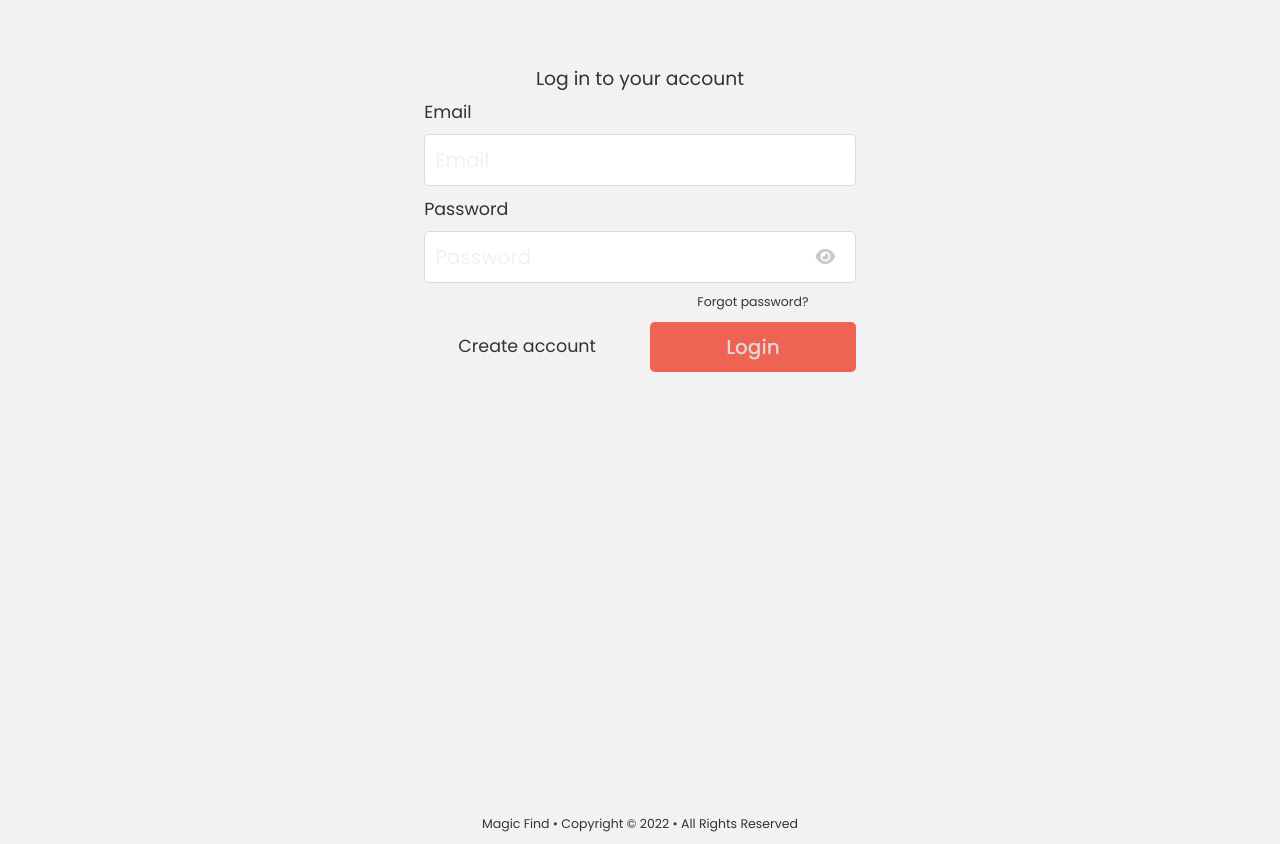
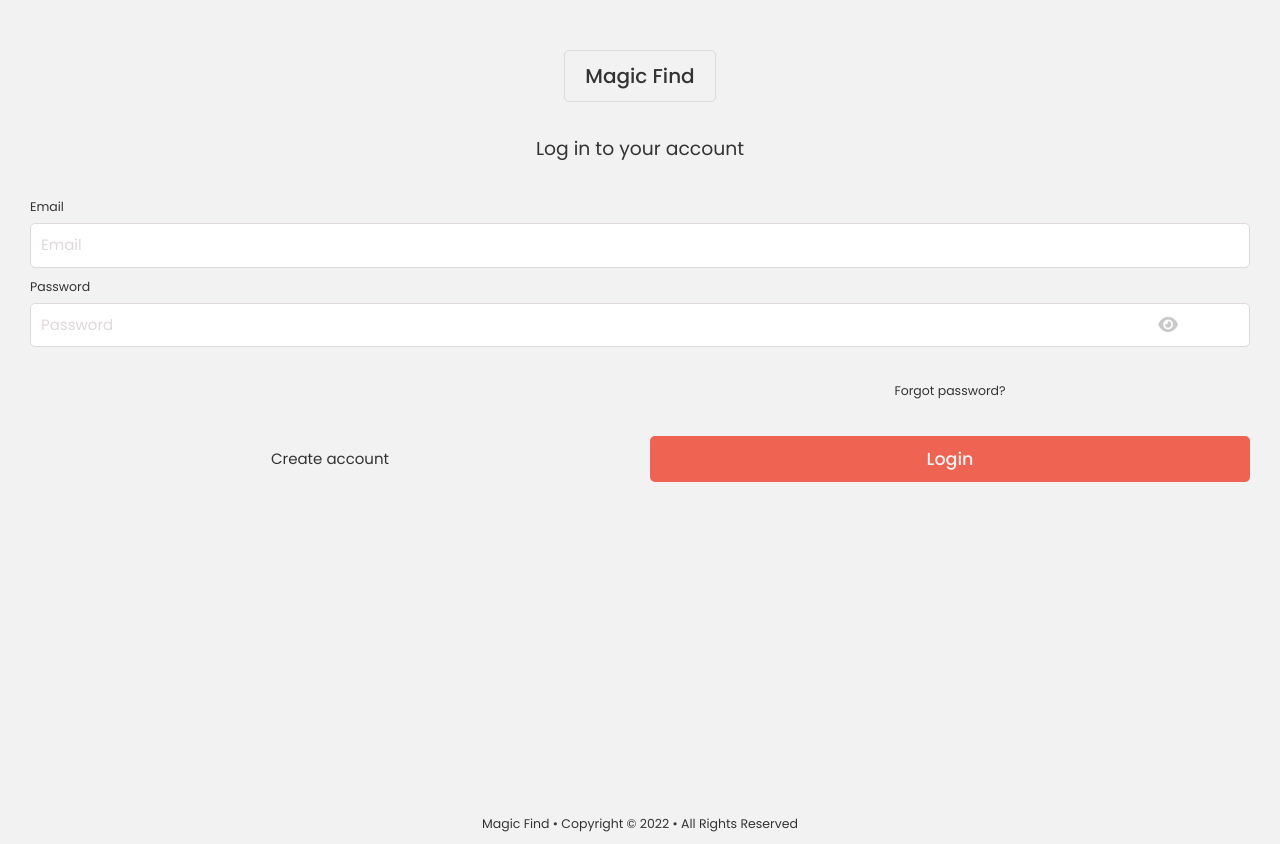
Before and after one commit to rocketxl5/magicfind-client, a React (Create React App) app: page /login in a window 1280 px wide. Built offline with nearby package versions, Linux system fonts and the light colour scheme; no server answers.

Commit message:
Changed Login and Signup layout style

```diff
--- a/src/components/auth/Login.js
+++ b/src/components/auth/Login.js
@@ -132,11 +132,14 @@ const Login = () => {
           <Spinner />
         ) : (
           <div className="form-content">
-            <form className="form login-form" onSubmit={handleSubmit}>
-              <div className="form-title">
+            <div className="form-logo">
+              <Link to="/"><h1>Magic Find</h1></Link>
+            </div>
+            <div className="form-title">
                 <h2>Log in to your account</h2>
               </div>
               <p className={errorMessage ? 'show-error-message' : 'hide'}></p>
+            <form className="form" onSubmit={handleSubmit}>
               <div className="form-element">
                 <label htmlFor="name">Email</label>
                 <input
@@ -169,7 +172,7 @@ const Login = () => {
                   </button>
                 </div>
               </div>
-              <div className="form-element flex justify-end">
+              <div className="form-element flex justify-end margin-block-start-2">
                 <Link className="reset-password center" to="/reset-password">Forgot password?</Link>
               </div>
               <div className="form-element">
--- a/src/components/auth/Signup.js
+++ b/src/components/auth/Signup.js
@@ -94,6 +94,9 @@ const Signup = () => {
           <Spinner />
         ) : (
           <div className="form-content">
+            <div className="form-logo">
+              <Link to="/"><h1>Magic Find</h1></Link>
+            </div>
               <div className="form-title">
                 <h2>Create your account</h2>
               </div>
--- a/src/components/views/Home.js
+++ b/src/components/views/Home.js
@@ -1,16 +1,21 @@
-import React, { useContext } from 'react'
-import { Link } from 'react-router-dom'
+import React, { useEffect, useContext } from 'react'
+import { Link, useLocation } from 'react-router-dom'
 import { UserContext } from '../../contexts/UserContext'
+import { PathContext } from '../../contexts/PathContext';
 
 
 const Home = () => {
   const { user } = useContext(UserContext);
+  const { setPath } = useContext(PathContext);
+  const location = useLocation();
+
+  useEffect(() => {
+    setPath(location.pathname);
+  }, []);
 
   return (
     <section className="section col-12 home-page">
-
       <h2 className="section-title">Welcome to Magic Find</h2>
-
       <div className="section-content">
         <div className="article">
           <h2 className="article-title">What it is</h2>
--- a/src/css/form.css
+++ b/src/css/form.css
@@ -10,20 +10,34 @@ input:-webkit-autofill:active{
 
 .form-content {
     height: fit-content;
-    min-width: min(100%, 31em);
+    /* min-width: min(100%, 30em); */
+    min-width: 100%;
     margin-block-start: 5rem;
 }
 
-.form-logo h1 * {
+.form-logo {
+    width: fit-content;
+    margin-inline: auto;
+    margin-block-end: 3em;
+}
+
+.form-logo:hover {
+    opacity: 0.8;
+}
+
+.form-logo h1 {
+    padding-inline: 1em;
+    padding-block: 0.5em;
+    font-size: var(--fs-600);
+    font-weight: 500;
     color: var(--clr-body);
-    line-height: 1;
-    font-size: min(2rem + 2vw, 3rem);
-    font-weight: 500;
+    border: 1px solid var(--clr-header);
+    border-radius: 5px;
 }
 
 .form {
-    padding-inline: 2rem;
-    padding-block: 2rem;
+    padding-inline: 3rem;
+    padding-block: 3rem;
 }
 
 .form-title h2 {
@@ -50,7 +64,7 @@ form input {
 }
 
 .form-element input::placeholder {
-    color: var( --clr-bg-body);
+    color: var( --clr-header);
 }
 
 .form-element input:focus::placeholder {
@@ -107,6 +121,7 @@ form.search-catalog {
 .form-element:last-of-type {
     display: flex;
     gap: 2rem;
+    margin-block-start: 2em;
 }
 
 .form-element .btn {
@@ -114,13 +129,13 @@ form.search-catalog {
     padding-block: 1rem;
     font-size: var(--fs-500);
     font-weight: 500;
-    color: var(--clr-header);
+    color: var(--clr-bg-body);
     background-color: var(--clr-primary);
     border-radius: 5px;
     cursor: pointer;
 }
 
-.login-btn:hover {
+.btn:hover {
     opacity: 0.9;
 }
 
@@ -154,12 +169,12 @@ form.search-catalog {
 @media screen and (width >= 25em) {
     .form-element label,
     .form-element .link {
-        font-size: var(--fs-500);
+        /* font-size: var(--fs-500); */
     }
 
     .form-element input,
-    .form-element .login-btn {
-        font-size: var(--fs-600);
+    .form-element .btn {
+        /* font-size: var(--fs-600); */
     }
 
     .login-password i {
--- a/src/css/utilities.css
+++ b/src/css/utilities.css
@@ -1,17 +1,27 @@
-.padding-1-inline {
+.padding-inline-1 {
     padding-inline: var(--size-1);
 }
 
-.padding-2-inline {
+.padding-inline-2 {
     padding-inline: var(--size-2);
 }
 
-.padding-2-block {
+.padding-block-2 {
     padding-block: var(--size-2);
 }
 
-.padding-3-block {
+.padding-block-3 {
     padding-block: var(--size-3);
+}
+
+.margin-block-start-1 {
+    margin-block-start: var(--size-1);
+}
+.margin-block-start-2 {
+    margin-block-start: var(--size-2);
+}
+.margin-block-start-3 {
+    margin-block-start: var(--size-3);
 }
 
 .red-border {
```
